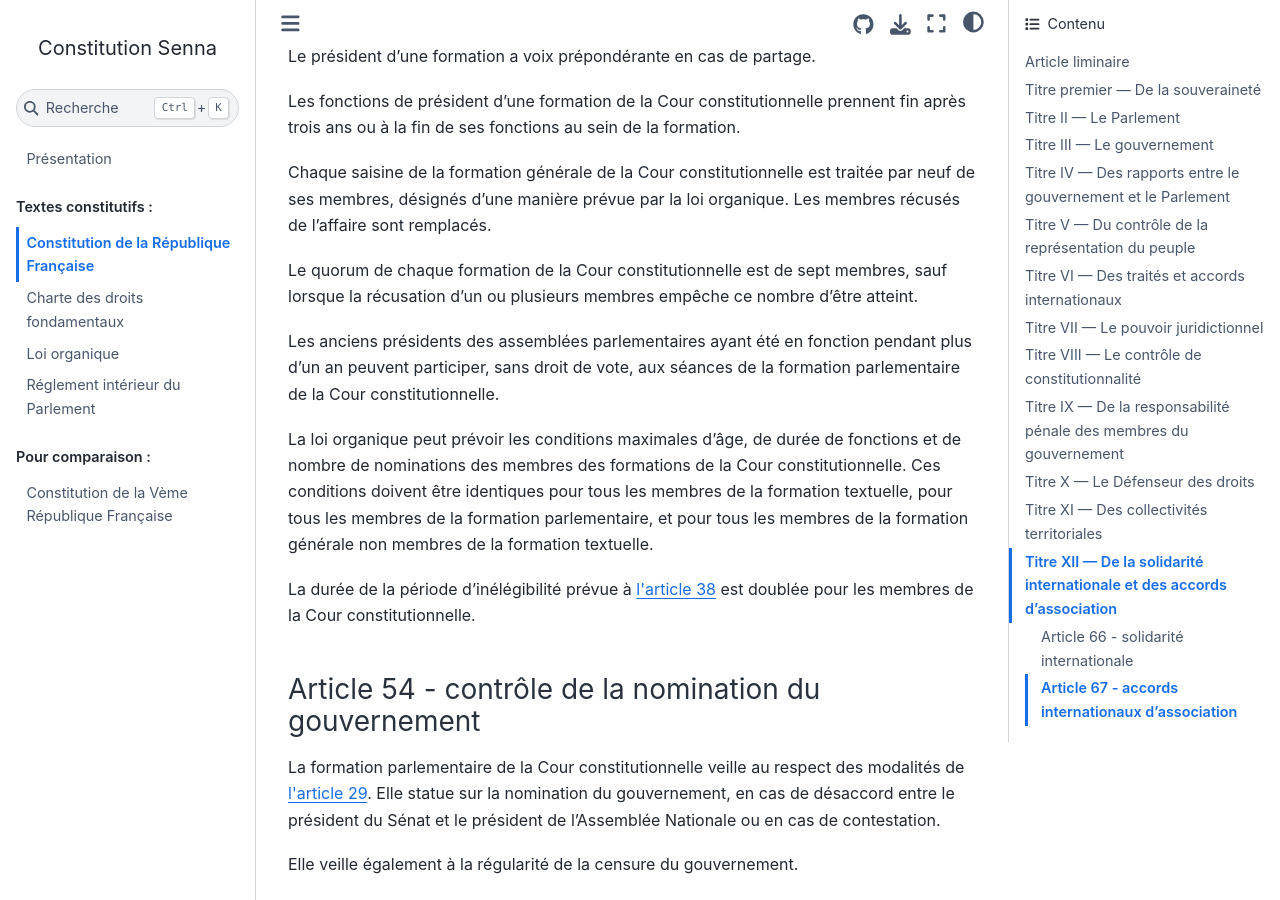
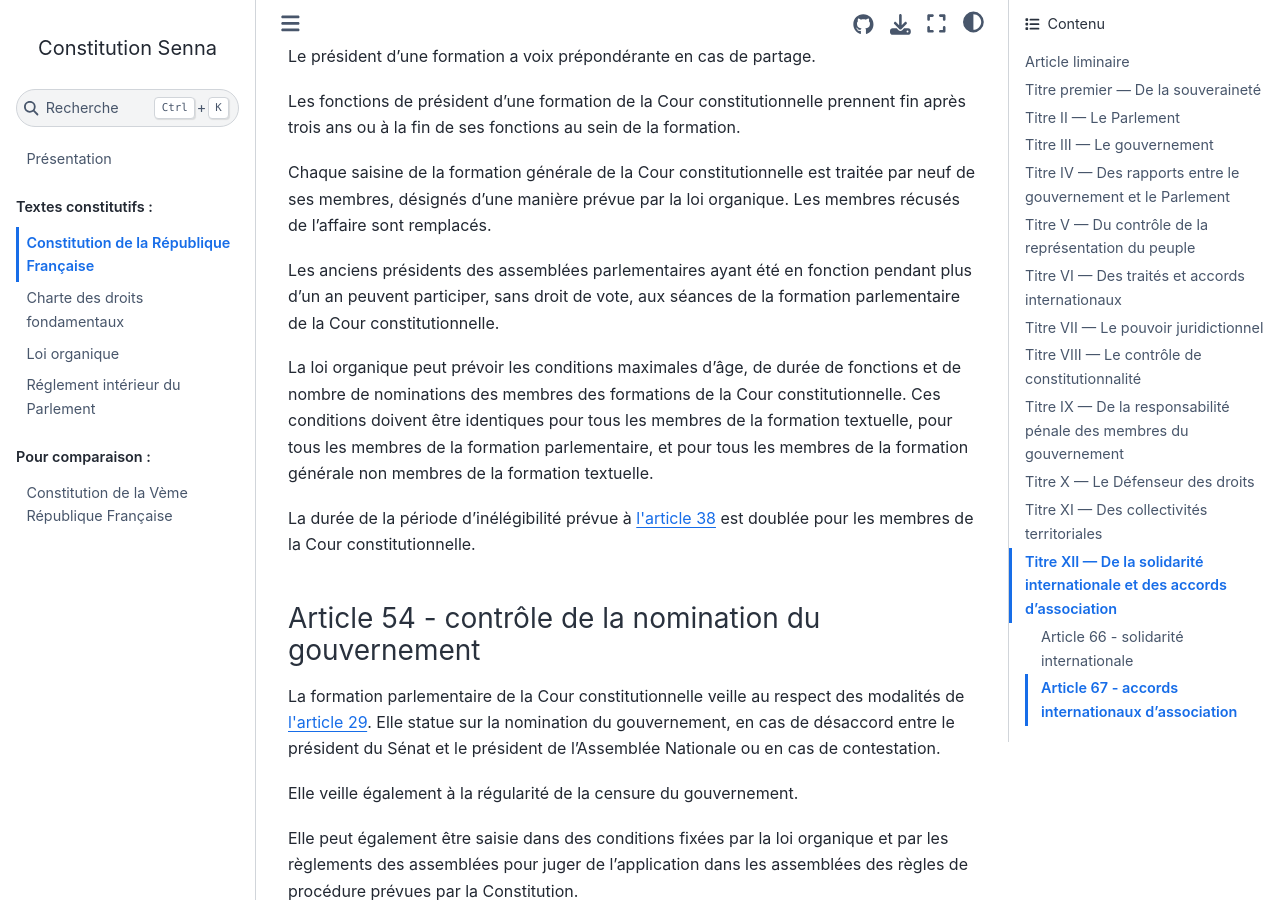
Before and after one commit to Gouvernathor/senna, a Sphinx documentation site: the page built from source/constitution.rst, in a window 1280 px wide and 900 px high, scrolled down 20783 px. Built offline with Sphinx 7.4.7 and the Sphinx Book theme 1.1.4, drawn with Linux system fonts in a browser that asks for light colours.

Commit message:
Retirer la règle de quorum

```diff
--- a/source/constitution.rst
+++ b/source/constitution.rst
@@ -490,8 +490,6 @@
 
 Chaque saisine de la formation générale de la Cour constitutionnelle est traitée par neuf de ses membres, désignés d'une manière prévue par la loi organique. Les membres récusés de l'affaire sont remplacés.
 
-Le quorum de chaque formation de la Cour constitutionnelle est de sept membres, sauf lorsque la récusation d'un ou plusieurs membres empêche ce nombre d'être atteint.
-
 Les anciens présidents des assemblées parlementaires ayant été en fonction pendant plus d'un an peuvent participer, sans droit de vote, aux séances de la formation parlementaire de la Cour constitutionnelle.
 
 La loi organique peut prévoir les conditions maximales d'âge, de durée de fonctions et de nombre de nominations des membres des formations de la Cour constitutionnelle. Ces conditions doivent être identiques pour tous les membres de la formation textuelle, pour tous les membres de la formation parlementaire, et pour tous les membres de la formation générale non membres de la formation textuelle.
```
